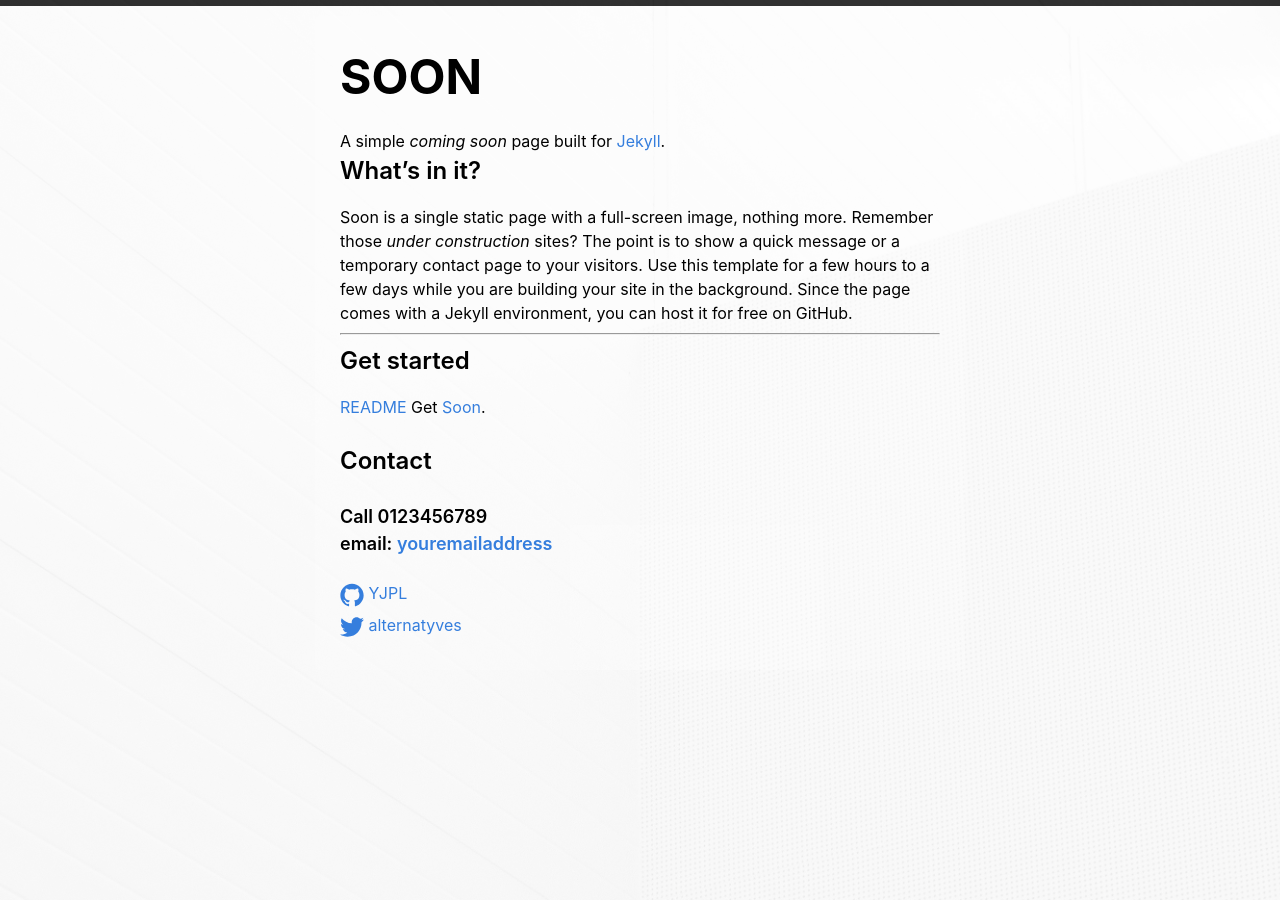
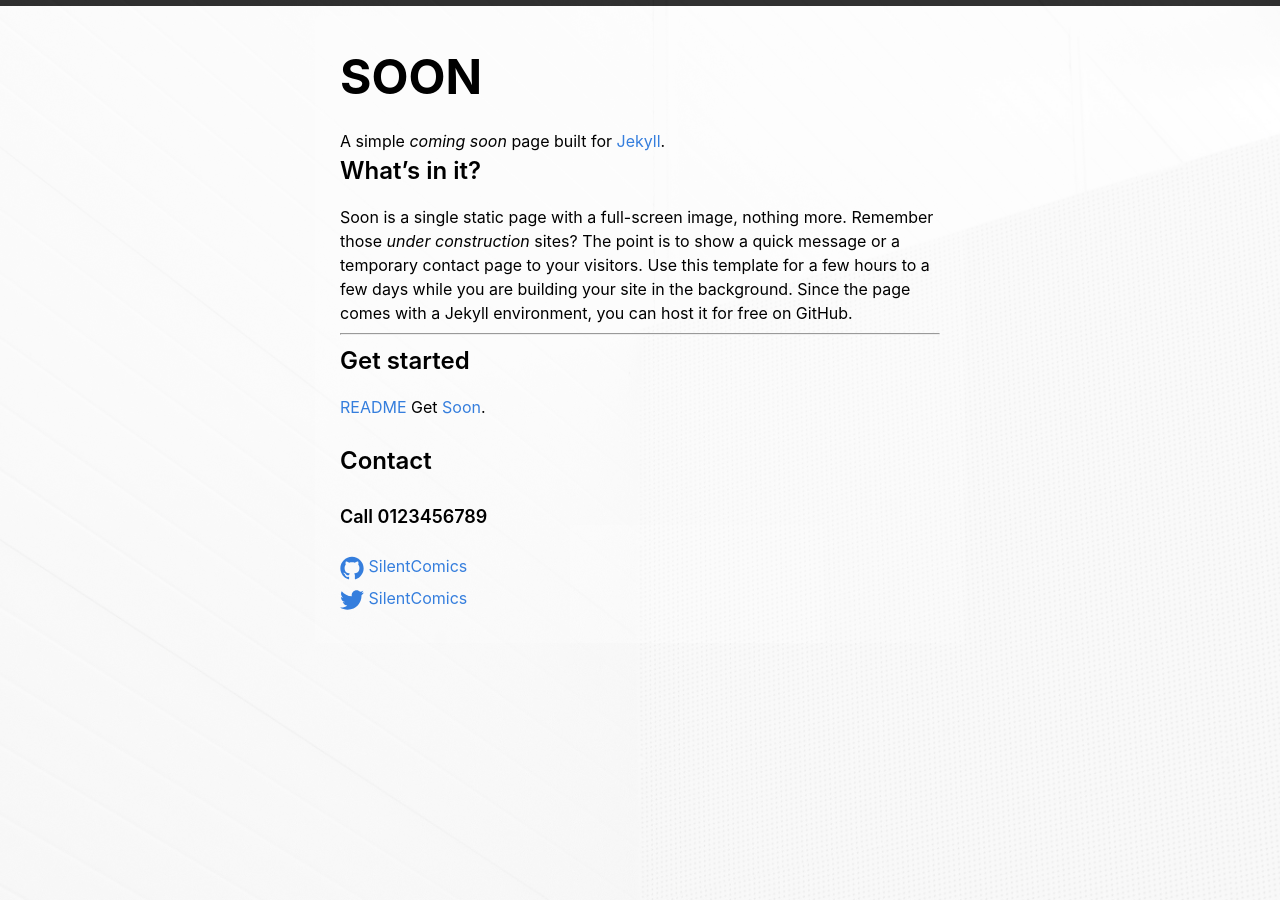
Before and after one commit to SilentComics/soon, a Jekyll site: the page built from index.md, in a window 1280 px wide. Built offline with Jekyll 4.4.1, drawn with Linux system fonts in a browser that asks for light colours.

Commit message:
Update _config.yaml

```diff
--- a/_config.yaml
+++ b/_config.yaml
@@ -13,14 +13,14 @@
 # you will see them accessed via {{ site.title }}, {{ site.email }}, and so on.
 # You can create any custom variable you would like, and they will be accessible
 # in the templates via {{ site.myvariable }}.
-title: Soon
-email: youremailaddress
+title: SILENT COMICS — Coming Soon
+email:
 phone: 0123456789
-description: A coming soon page for Jekyll
+description: Shhhhhhhhht
 baseurl: "" # the subpath of your site, e.g. /blog
-url: "https://yjpl.github.io/soon/" # the base hostname & protocol for your site, e.g. http://example.com
-twitter_username: alternatyves
-github_username: YJPL
+url: "https://silent-comics.com/" # the base hostname & protocol for your site, e.g. http://example.com
+twitter_username: SilentComics
+github_username: SilentComics
 
 # Build settings
 markdown: kramdown
```
